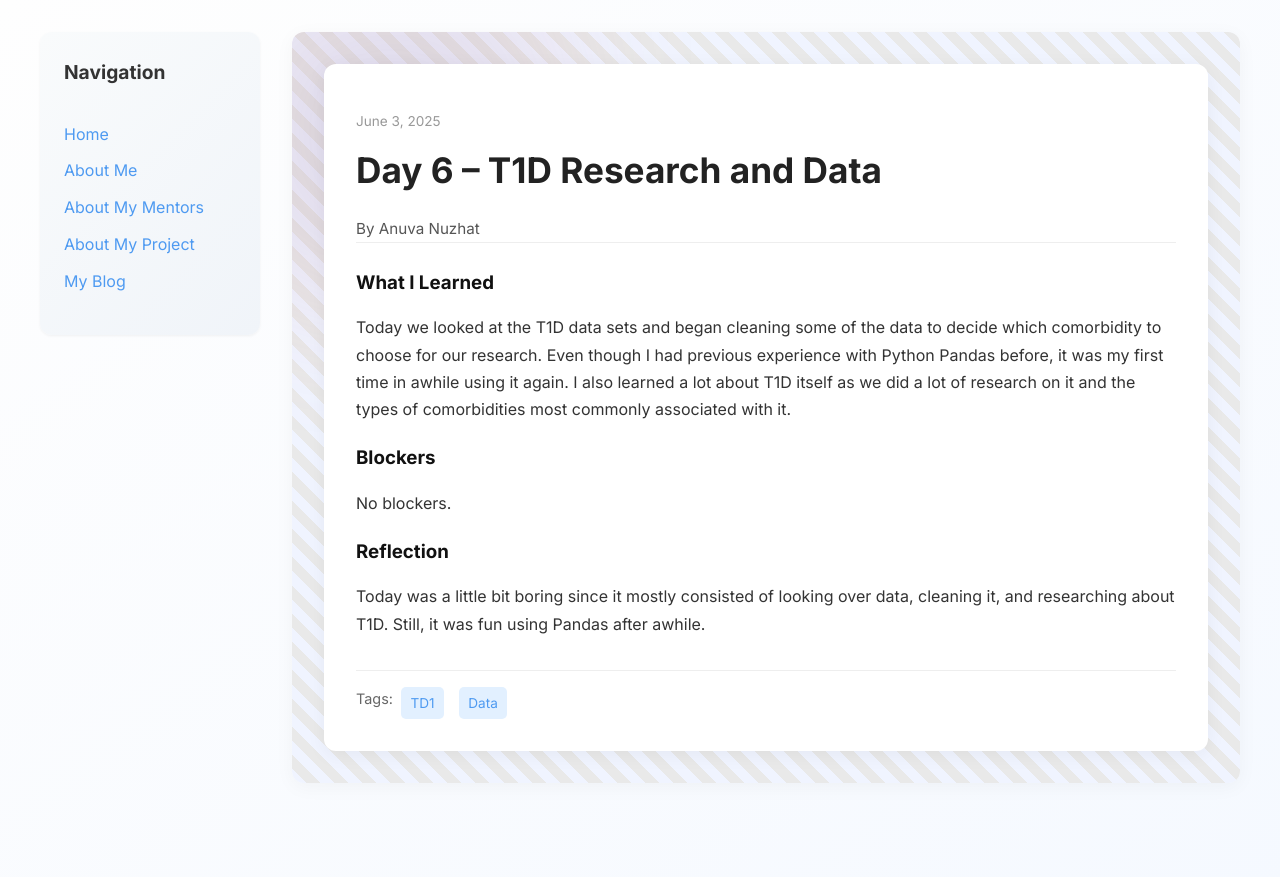
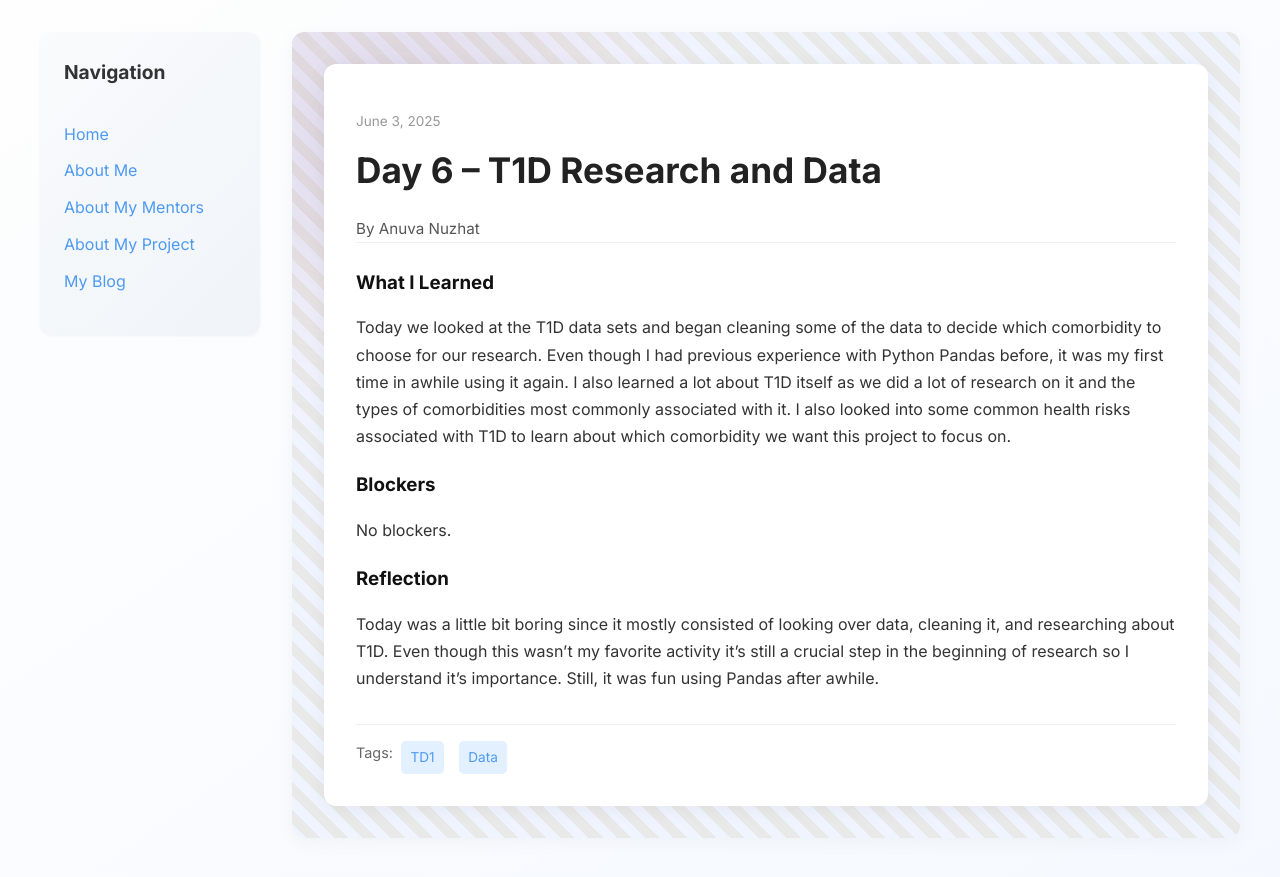
Before and after one commit to anuvanuzhat/anuvanuzhat.github.io, a Jekyll site: the page built from _posts/2025-06-03-day-6.md, in a window 1280 px wide. Shown: the top 877 px of the page. Built offline with Jekyll 4.4.1, drawn with Linux system fonts in a browser that asks for light colours.

Commit message:
Update 2025-06-03-day-6.md

```diff
--- a/_posts/2025-06-03-day-6.md
+++ b/_posts/2025-06-03-day-6.md
@@ -9,13 +9,13 @@ tags: ["TD1", "Data"]
 what_i_learned: |
   Today we looked at the T1D data sets and began cleaning some of the data to decide which comorbidity to choose for our research. Even though
   I had previous experience with Python Pandas before, it was my first time in awhile using it again. I also learned a lot about T1D itself
-  as we did a lot of research on it and the types of comorbidities most commonly associated with it.
+  as we did a lot of research on it and the types of comorbidities most commonly associated with it. I also looked into some common health risks associated with T1D to learn about which comorbidity we want this project to focus on.
 
 
 blockers: |
   No blockers.
 
 reflection: |
-  Today was a little bit boring since it mostly consisted of looking over data, cleaning it, and researching about T1D. Still, it was fun using Pandas after awhile.
+  Today was a little bit boring since it mostly consisted of looking over data, cleaning it, and researching about T1D. Even though this wasn't my favorite activity it's still a crucial step in the beginning of research so I understand it's importance. Still, it was fun using Pandas after awhile.
 
 ---
```
